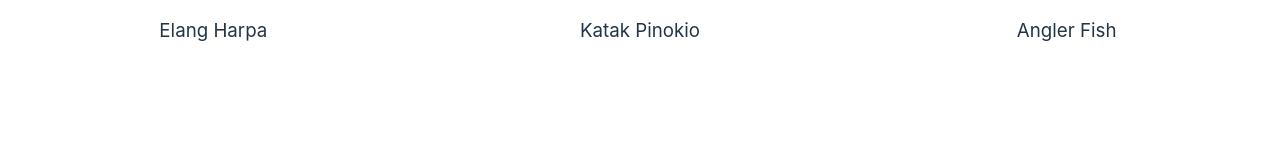
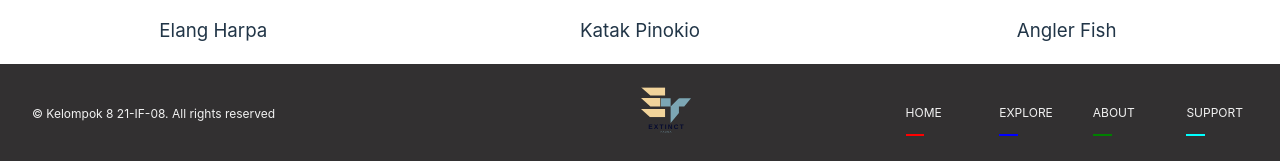
Before and after one commit to furaihan/fp-pemrog-web, a React (Vite) app: page /explore in a window 1280 px wide. Shown: the part 1825-1986 px from the top of the page. Before the commit the page ends 1889 px from the top, so only its background shows below. Built offline with nearby package versions, Linux system fonts and the light colour scheme.

Commit message:
menambahkan footer

```diff
--- a/src/routes/Explore/Explore.jsx
+++ b/src/routes/Explore/Explore.jsx
@@ -4,6 +4,7 @@ import "./Explore.css";
 import Environtment from "../../component/Dropdown/Environtment";
 import Region from "../../component/Dropdown/Region";
 import Type from "../../component/Dropdown/Type";
+import Footer from "../../component/Footer/Footer";
 
 function Explore() {
   return (
@@ -40,22 +41,15 @@ function Explore() {
               <div className="container-2">
                 <div className="row-2">
                   <div className="button-filter">
-
                     <button className="filter-button-filter"> Filter </button>
                   </div>
                   <div className="button-reset">
-
-                      <button className="filter-button-reset"> Reset </button>
+                    <button className="filter-button-reset"> Reset </button>
                   </div>
                 </div>
               </div>
-
-              </div>
-
-
+            </div>
           </div>
-
-
         </section>
         <br />
         <section className="list-animal">
@@ -106,7 +100,7 @@ function Explore() {
             </div>
           </div>
         </section>
-
+        <Footer />
       </main>
     </>
   );
```
